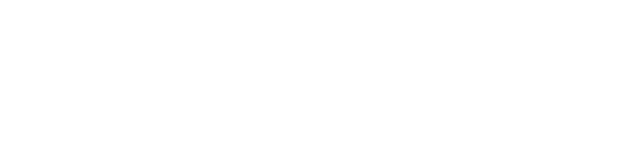
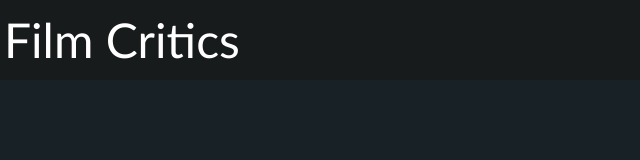
Before and after one commit to theo1717/projeto-web, a plain HTML site: page index.html in a window 1280 px wide. Shown: the whole page, without its empty margins (0-640 px from the left). Drawn offline with Linux system fonts and the light colour scheme.

Commit message:
definições css, esboço do header do site

```diff
--- /dev/null
+++ b/css/main.css
@@ -0,0 +1,36 @@
+body{
+    background-color: #172126;
+}
+
+header{
+	background-color: #181b1c;
+	height: 5em;
+	color: #FFF;
+	margin-bottom: 1em;
+    margin-top: 0;
+
+}
+
+.container{
+	width: 60%;
+	height: 100%;
+
+}
+
+header h1{
+	font-size: 3em;
+	font-family: 'Gill Sans', 'Gill Sans MT', Calibri, 'Trebuchet MS', sans-serif;
+	display:inline-block;
+	vertical-align:	middle;
+}
+
+header .container:before{
+	content: '';
+	display:inline-block;
+	height: 100%;
+	vertical-align:	middle;
+}
+
+.titulo{
+	text-align: center;
+}
--- /dev/null
+++ b/css/reset.css
@@ -0,0 +1,48 @@
+/* http://meyerweb.com/eric/tools/css/reset/
+   v2.0 | 20110126
+   License: none (public domain)
+*/
+
+html, body, div, span, applet, object, iframe,
+h1, h2, h3, h4, h5, h6, p, blockquote, pre,
+a, abbr, acronym, address, big, cite, code,
+del, dfn, em, img, ins, kbd, q, s, samp,
+small, strike, strong, sub, sup, tt, var,
+b, u, i, center,
+dl, dt, dd, ol, ul, li,
+fieldset, form, label, legend,
+table, caption, tbody, tfoot, thead, tr, th, td,
+article, aside, canvas, details, embed,
+figure, figcaption, footer, header, hgroup,
+menu, nav, output, ruby, section, summary,
+time, mark, audio, video {
+	margin: 0;
+	padding: 0;
+	border: 0;
+	font-size: 100%;
+	font: inherit;
+	vertical-align: baseline;
+}
+/* HTML5 display-role reset for older browsers */
+article, aside, details, figcaption, figure,
+footer, header, hgroup, menu, nav, section {
+	display: block;
+}
+body {
+	line-height: 1;
+}
+ol, ul {
+	list-style: none;
+}
+blockquote, q {
+	quotes: none;
+}
+blockquote:before, blockquote:after,
+q:before, q:after {
+	content: '';
+	content: none;
+}
+table {
+	border-collapse: collapse;
+	border-spacing: 0;
+}
--- a/index.html
+++ b/index.html
@@ -4,8 +4,14 @@
     <meta charset="UTF-8">
     <meta name="viewport" content="width=device-width, initial-scale=1.0">
     <title>Document</title>
+    <link rel="stylesheet" type="text/css" href="css/main.css">
+    <link rel="stylesheet" type="text/css" href="css/reset.css">
 </head>
 <body>
-
+    <header>
+		<div class="container">
+			<h1 class="titulo">Film Critics</h1>
+		</div>
+	</header>
 </body>
 </html>
```
